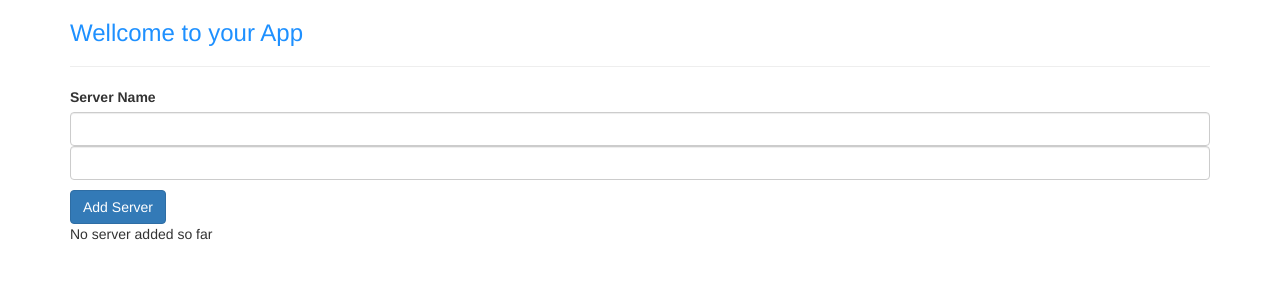
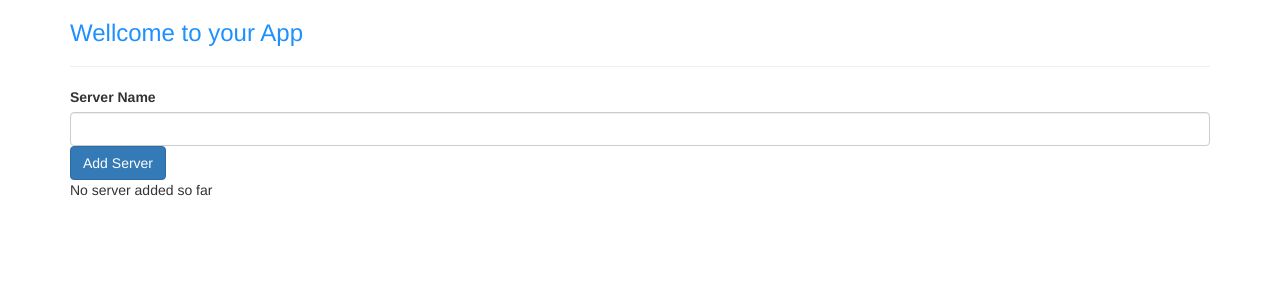
Before and after one commit to RobertoJuarez/angular-course, an Angular app in the folder my-first-app/: page / in a window 1280 px wide. Shown: the top 300 px of the page. Built offline with nearby package versions, Linux system fonts and the light colour scheme.

Commit message:
slide 31

```diff
--- a/my-first-app/src/app/servers/servers.component.html
+++ b/my-first-app/src/app/servers/servers.component.html
@@ -4,13 +4,7 @@
 
 <input type="text"
        class="form-control"
-       (input)="this.handleServerNameInput( $event )">
-
-<input type="text"
-       class="form-control"
        [(ngModel)]="this.serverNameInput">
-
-<p>{{ this.serverNameInput }}</p>
 
 <button class="btn btn-primary"
         (click)="this.handleAddServerButtonClick()">Add Server</button>
--- a/my-first-app/src/app/servers/servers.component.ts
+++ b/my-first-app/src/app/servers/servers.component.ts
@@ -12,6 +12,7 @@ export class ServersComponent implements OnInit {
   private _serverAdditionStatus: string;
 
   private _serverNameInput: string;
+
 
   constructor() {
 
@@ -62,13 +63,7 @@ export class ServersComponent implements OnInit {
 
   public handleAddServerButtonClick() {
 
-    this.serverAdditionStatus = 'A new server was added';
-  }
-
-
-  public handleServerNameInput( event: Event ) {
-
-    this.serverNameInput = ( < HTMLInputElement >event.target ).value;
+    this.serverAdditionStatus = `A new server was added. Server name is ${this.serverNameInput}`;
   }
 
 }
```
